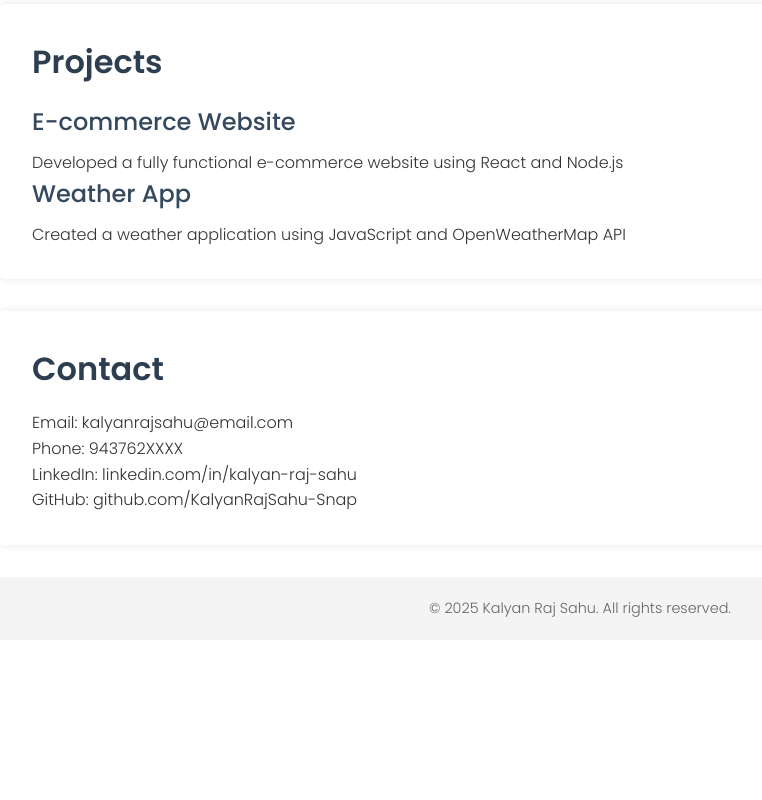
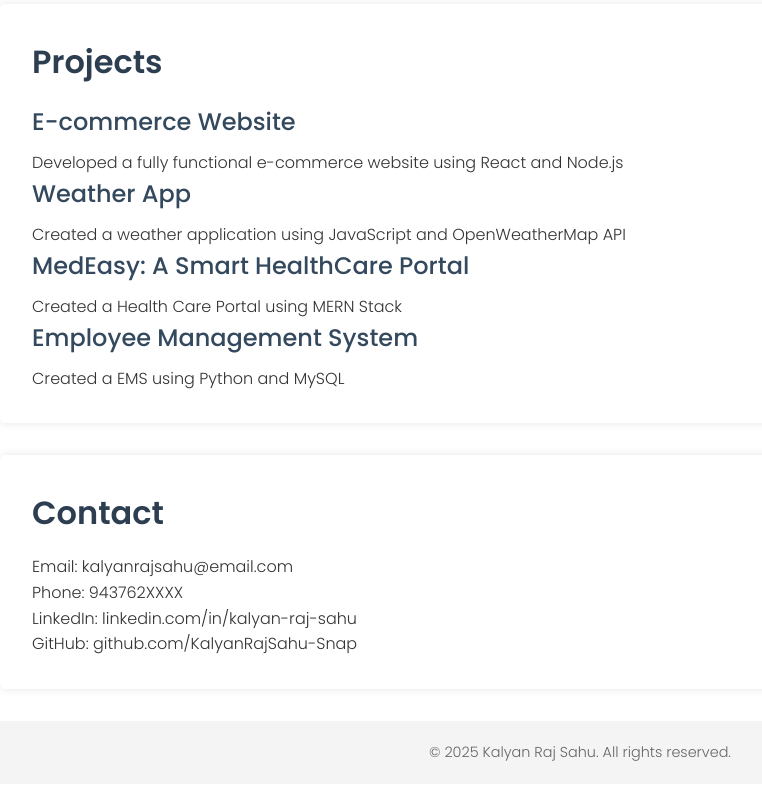
Before and after one commit to KalyanRajSahu-Snap/Interactive-Resume, a website: page index.html in a window 1280 px wide. Shown: the part 2122-2922 px from the top of the page, without its empty margins (60-822 px from the left). Before the commit the page ends 2782 px from the top, so only its background shows below. Drawn offline with Linux system fonts and the light colour scheme.

Commit message:
Included Projects

```diff
--- a/index.html
+++ b/index.html
@@ -127,6 +127,14 @@
                 <h3>Weather App</h3>
                 <p>Created a weather application using JavaScript and OpenWeatherMap API</p>
             </div>
+            <div class="project-item">
+                <h3>MedEasy: A Smart HealthCare Portal</h3>
+                <p>Created a Health Care Portal using MERN Stack</p>
+            </div>
+            <div class="project-item">
+                <h3>Employee Management System</h3>
+                <p>Created a EMS using Python and MySQL</p>
+            </div>
         </section>
 
         <section id="contact">
```
